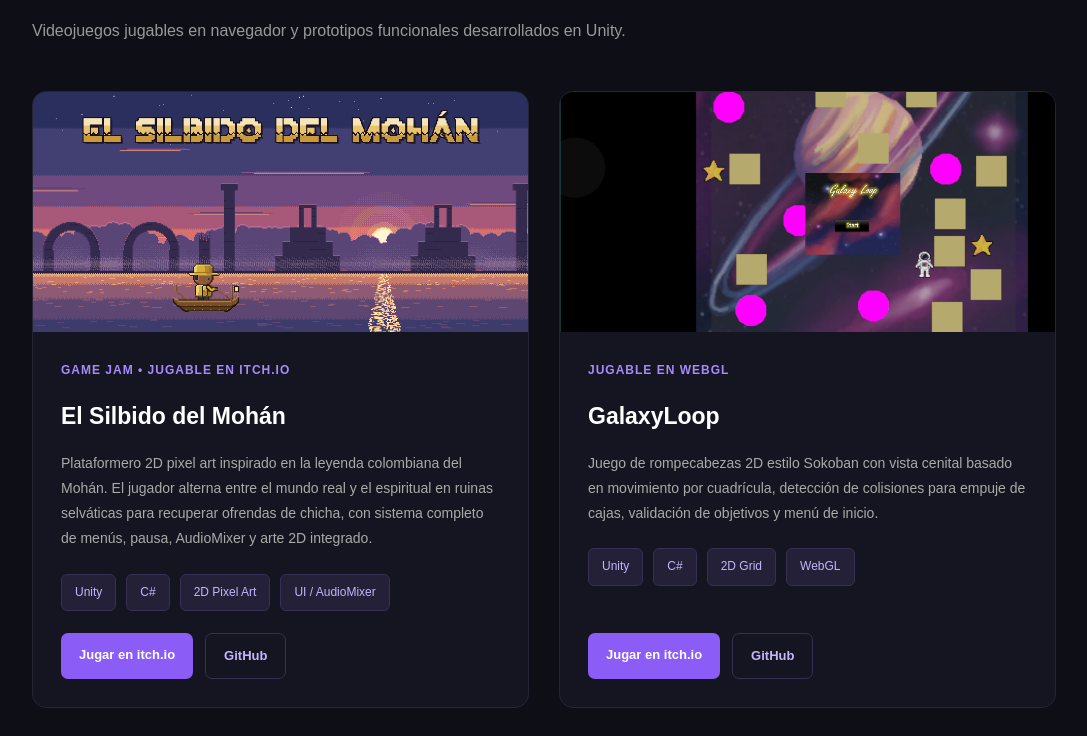
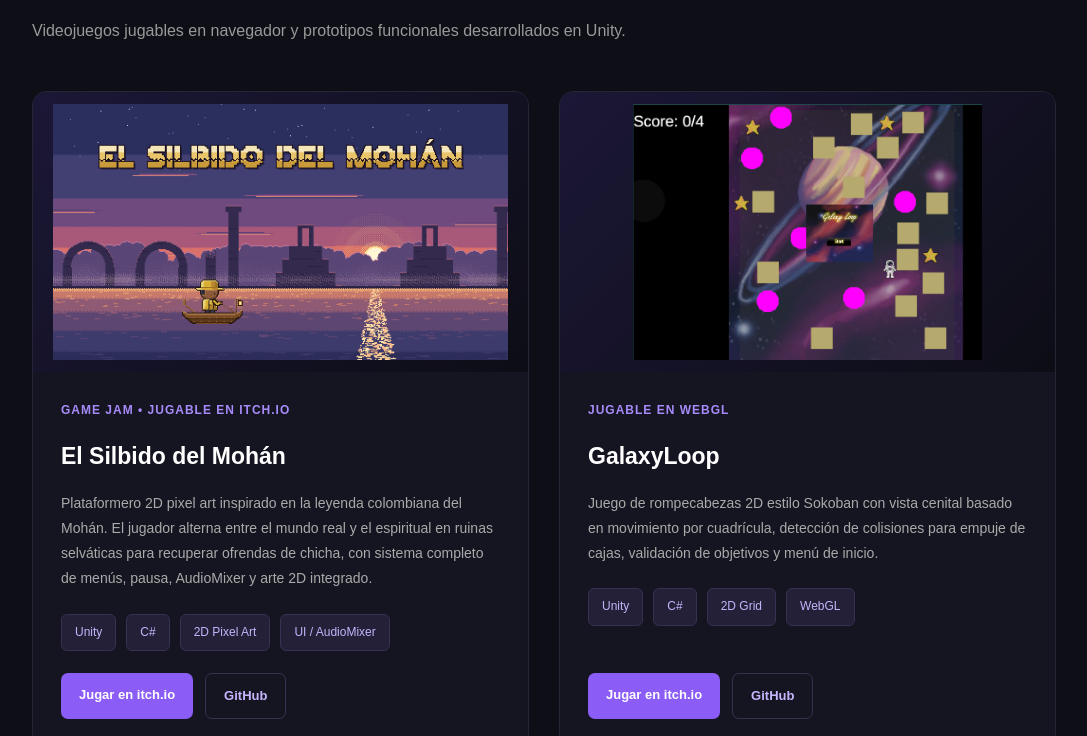
Before and after one commit to Pringo71/mi-portafolio, a plain HTML site: page index.html in a window 1280 px wide. Shown: the part 1471-2207 px from the top of the page, without its empty margins (96-1183 px from the left). Drawn offline with Linux system fonts and the light colour scheme.

Commit message:
Update style.css

```diff
--- a/style.css
+++ b/style.css
@@ -193,19 +193,21 @@ footer {
 /* IMÁGENES DE PROYECTOS */
 
 .project-image {
-    height: 240px;
+    height: 280px;
     display: flex;
     align-items: center;
     justify-content: center;
     position: relative;
     overflow: hidden;
-    background: linear-gradient(135deg, #25204a, #10101a);
+    background: linear-gradient(135deg, #1b1736, #0d0d16);
+    padding: 12px;
 }
 
 .project-image img {
     width: 100%;
     height: 100%;
-    object-fit: cover;
+    object-fit: contain;
+    border-radius: 8px;
     display: block;
     transition: transform 0.5s ease;
 }
```
